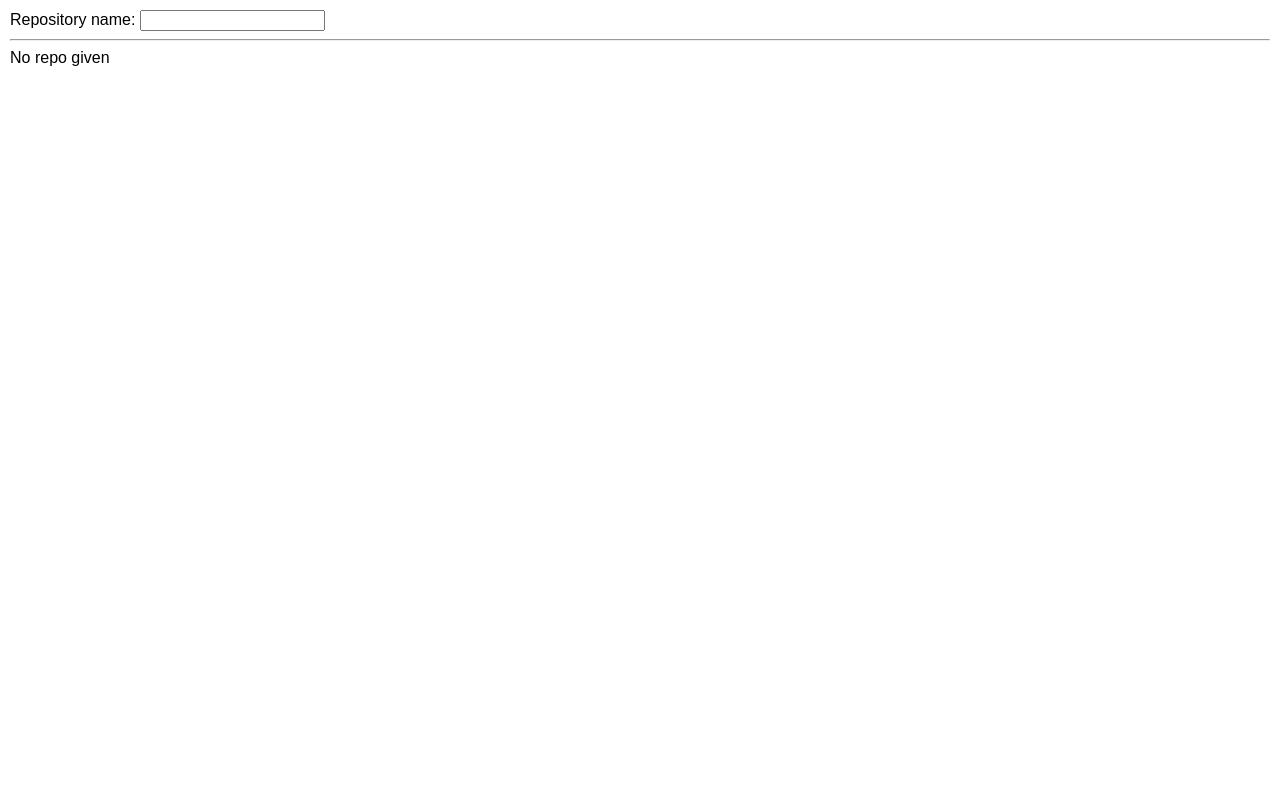
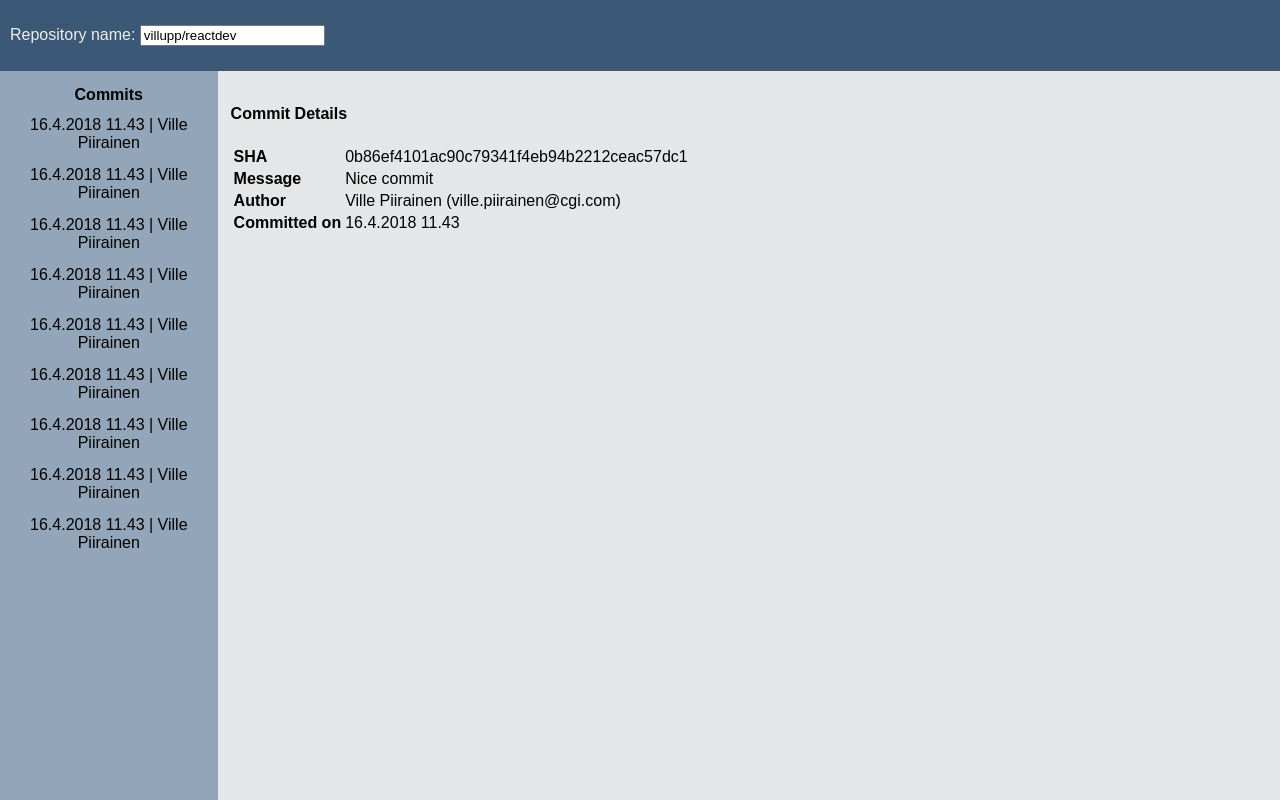
Before and after one commit to villupp/reactdevts, a React (Create React App) app: page / in a window 1280 px wide. Shown: the top 800 px of the page. Built offline with nearby package versions, Linux system fonts and the light colour scheme.

Commit message:
Commit details and style changes.

```diff
--- /dev/null
+++ b/src/CommitDetail.tsx
@@ -0,0 +1,64 @@
+import * as React from 'react';
+import Commit from './models/Commit';
+
+interface CommitDetailProps {
+    commit?: Commit;
+}
+
+class CommitDetail extends React.Component<CommitDetailProps> {
+    render() {
+        const commit = this.props.commit;
+        const commitDate = this.props.commit !== undefined ? formattedDate(this.props.commit.date) : '';
+
+        if (commit !== undefined) {
+            return (
+                <div className="commit-detail">
+                    <h4>Commit Details</h4>
+                    <table>
+                        <tbody>
+                            <tr>
+                                <th>SHA</th>
+                                <td>{commit.sha}</td>
+                            </tr>
+                            <tr>
+                                <th>Message</th>
+                                <td>{commit.message}</td>
+                            </tr>
+                            <tr>
+                                <th>Author</th>
+                                <td>{commit.authorName} ({commit.authorEmail})</td>
+                            </tr>
+                            <tr>
+                                <th>Committed on</th>
+                                <td>{commitDate}</td>
+                            </tr>
+                        </tbody>
+                    </table>
+                </div>
+            );
+        } else {
+            return (
+                <div className="commit-detail">
+                    <h4>No commit selected</h4>
+                </div>
+            );
+        }
+    }
+}
+
+function formattedDate(dateToFormat: Date) {
+    const date = dateToFormat.getDate();
+    const month = dateToFormat.getMonth() + 1;
+    const year = dateToFormat.getFullYear();
+    const hours = dateToFormat.getHours();
+    const minutes = dateToFormat.getMinutes();
+
+    let strMinutes = minutes.toString();
+
+    if (minutes.toString().length === 1) {
+        strMinutes = '0' + minutes;
+    }
+    return date + '.' + month + '.' + year + ' ' + hours + '.' + strMinutes;
+}
+
+export default CommitDetail;
--- a/src/CommitListItem.tsx
+++ b/src/CommitListItem.tsx
@@ -7,17 +7,30 @@ interface CommitListItemProps {
 
 class CommitListItem extends React.Component<CommitListItemProps> {
     render() {
-        const commit: Commit = this.props.commit;
+        const commit = this.props.commit;
+        const commitDate = formattedDate(commit.date);
 
         return (
-            <div className="commit-list">
-                <h4>{commit.sha}</h4>
-                <div>{commit.authorName}</div>
-                <div>{commit.authorEmail}</div>
-                <div>{commit.message}</div>
+            <div className="commit-item">
+                <div>{commitDate} | {commit.authorName}</div>
             </div>
         );
     }
 }
 
+function formattedDate(dateToFormat: Date) {
+    const date = dateToFormat.getDate();
+    const month = dateToFormat.getMonth() + 1;
+    const year = dateToFormat.getFullYear();
+    const hours = dateToFormat.getHours();
+    const minutes = dateToFormat.getMinutes();
+
+    let strMinutes = minutes.toString();
+
+    if (minutes.toString().length === 1) {
+        strMinutes = '0' + minutes;
+    }
+    return date + '.' + month + '.' + year + ' ' + hours + '.' + strMinutes;
+}
+
 export default CommitListItem;
--- a/src/RepoInfo.tsx
+++ b/src/RepoInfo.tsx
@@ -1,5 +1,6 @@
 import * as React from 'react';
 import CommitList from './CommitList';
+import CommitDetail from './CommitDetail';
 import Repository from './models/Repository';
 import Commit from './models/Commit';
 
@@ -12,16 +13,18 @@ export default class RepoInfo extends React.Component<RepoInfoProps> {
     render() {
         const repo = this.props.repo;
         const commits = this.props.commits;
+        const selectedCommit = commits !== undefined && commits.length > 0 ? commits[0] : undefined;
 
         if (repo != null) {
             return (
                 <div className="repo-info">
-                    <div>Name: {repo.name}</div>
-                    <div>ID: {repo.id}</div>
-                    <div>URL: <a href={repo.url}>{repo.url}</a></div>
-                    <div>Description: {repo.description != null ? repo.description : ''}</div>
-                    <hr />
-                    <CommitList commits={commits} />
+                    <div className="left">
+                        <div className="commits-title"><b>Commits</b></div>
+                        <CommitList commits={commits} />
+                    </div>
+                    <div className="right">
+                        <CommitDetail commit={selectedCommit} />
+                    </div>
                 </div>
             );
         } else {
--- a/src/RepoViewer.tsx
+++ b/src/RepoViewer.tsx
@@ -64,17 +64,24 @@ class RepoViewer extends React.Component<RepoViewerProps, RepoViewerState> {
                         this.searchTimeout = 0;
                     });
             },
-            3000);
+            500);
     }
 
     render() {
         const repo = this.state.repo;
         const commits = this.state.commits;
+        const initialRepoName = 'villupp/reactdev';
+        const textInputIdentifier = 'repo-name';
 
         return (
             <div className="repo-viewer">
-                <TextInputField label="Repository name: " onChange={this.onRepoNameChange} />
-                <hr />
+                <TextInputField
+                    label="Repository name: "
+                    className="repo-name-input"
+                    onChange={this.onRepoNameChange}
+                    initialValue={initialRepoName}
+                    identifier={textInputIdentifier}
+                />
                 <RepoInfo repo={repo} commits={commits} />
             </div>
         );
--- a/src/TextInputField.tsx
+++ b/src/TextInputField.tsx
@@ -1,7 +1,12 @@
 import * as React from 'react';
 
+const ID_PREFIX = 'text-input-field-';
+
 interface TextInputFieldProps {
+    identifier: string;
     label: string;
+    initialValue?: string;
+    className?: string;
     onChange(repoName: string): void;
 }
 
@@ -15,11 +20,22 @@ class TextInputField extends React.Component<TextInputFieldProps> {
         this.props.onChange(e.currentTarget.value);
     }
 
+    componentDidMount() {
+        if (this.props.initialValue !== undefined) {
+            var el = document.getElementById(ID_PREFIX + this.props.identifier);
+            if (el !== undefined) {
+                (el as HTMLInputElement).value = this.props.initialValue;
+                this.props.onChange(this.props.initialValue);
+            }
+        }
+    }
+
     render() {
+        var identifier = ID_PREFIX + this.props.identifier;
         return (
-            <div>
+            <div className={this.props.className}>
                 <label>{this.props.label}</label>
-                <input type="text" onChange={this.handleChange} className="text-input" />
+                <input id={identifier} type="text" onChange={this.handleChange} className="text-input" />
             </div>
         );
     }
--- a/src/index.css
+++ b/src/index.css
@@ -1,5 +1,54 @@
 body {
+    background-color: #E5E6E7;
     margin: 0;
-    padding: 10px;
     font-family: sans-serif;
+    overflow: hidden;
 }
+
+.repo-name-input {
+    color: #eee;
+    background-color: #3B5876;
+    padding: 25px 10px;
+    vertical-align: middle;
+}
+
+.repo-info {
+    margin: 0 auto;
+}
+
+.commits-title {
+    padding: 15px 13px 5px;
+}
+
+.repo-info>.right {
+    width: 83%;
+    float: right;
+}
+
+.repo-info>.left {
+    width: 17%;
+    float: left;
+    background-color: #93A6B9;
+    text-align: center;
+}
+
+.commit-list {
+    height: 1500px;
+}
+
+.commit-item {
+    padding: 7px 3px;
+}
+
+.commit-item:hover {
+    cursor: pointer;
+    background-color: #738699;
+}
+
+.commit-detail {
+    padding: 13px;
+}
+
+.commit-detail>table {
+    text-align: left;
+}
```
